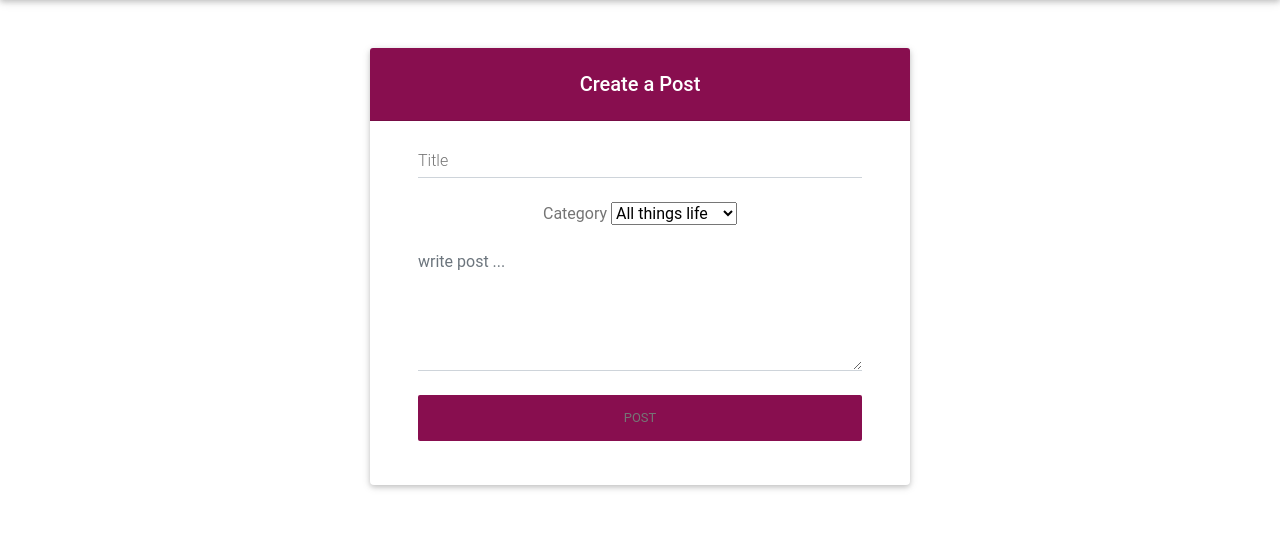
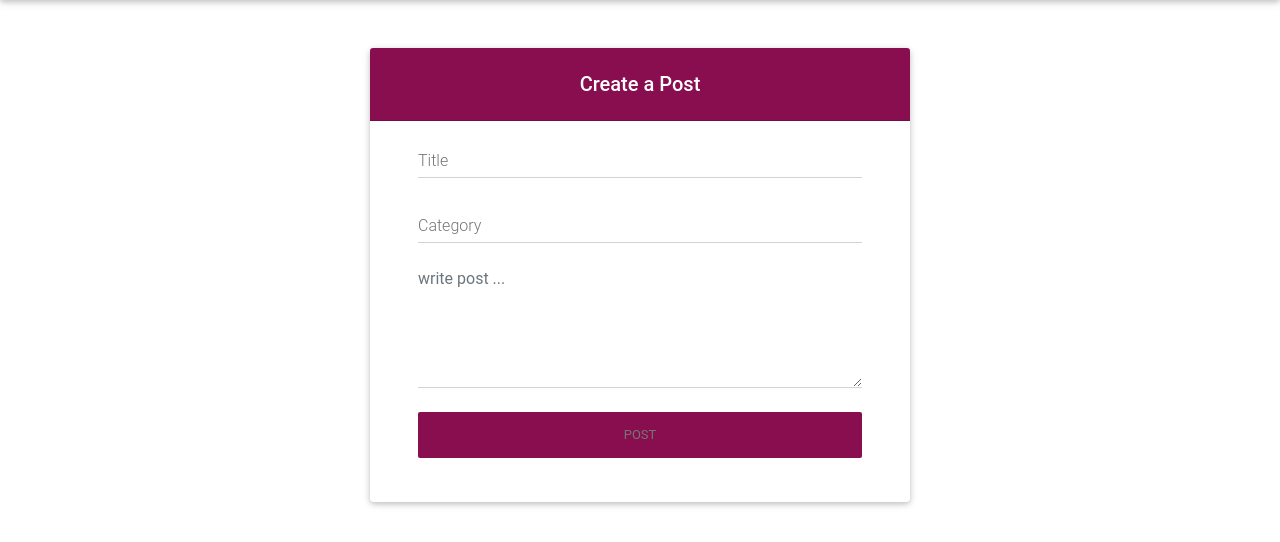
Before and after one commit to washucode/BLOG_YOUR_POST, a Flask app: page /write_post/new in a window 1280 px wide. Shown: the part 80-622 px from the top of the page. Run offline with Flask 2, Linux system fonts and the light colour scheme; the visitor is signed in with stand-in values (Sample User, id 1); data comes from the database, SQL or seed files in the repository; some libraries are stand-ins or nearby versions.

```diff
--- a/app/templates/write_post.html
+++ b/app/templates/write_post.html
@@ -14,7 +14,7 @@
                         <div class="card-body px-lg-5 pt-0">
 
                             <!-- Form -->
-                            <form class="text-center" style="color: #757575;" action="#!">
+                            <form class="text-center" style="color: #757575;" action='/write_post/new' method='POST'>
 
                                 <!-- Name -->
                                 <div class="md-form mt-3">
@@ -23,13 +23,20 @@
                                 </div>
 
 
-                                <span>Category</span>
+                                <!-- <span>Category</span>
                                 <select class="mdb-select">
                                     <option value="" disabled>Choose option</option>
-                                    <option value="1" selected>All things life</option>
-                                    <option value="2">Tech</option>
+                                    <option value="All things life" selected name = 'options'>All things life</option>
+                                    <option value="Tech" name= 'options'>Tech</option>
 
                                 </select>
+                             -->
+                             <div class="md-form mt-3">
+                                <input type="text" id="materialContactFormName" class="form-control" name = "category">
+                                <label for="materialContactFormName" >Category</label>
+                            </div>
+
+
 
 
                                 <div class="md-form">
```
